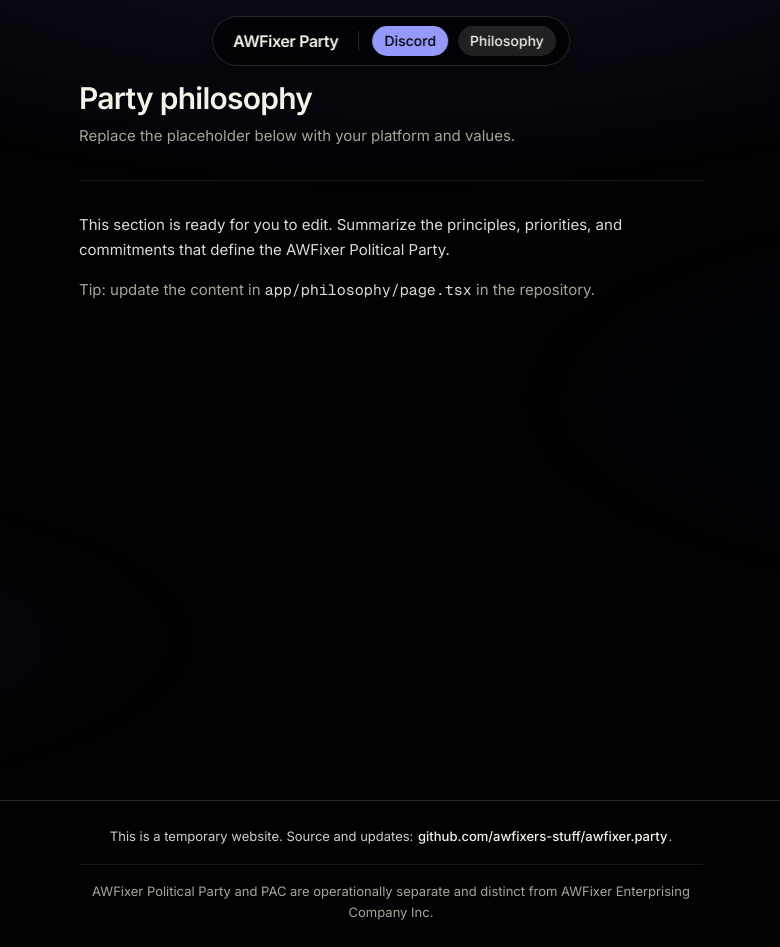
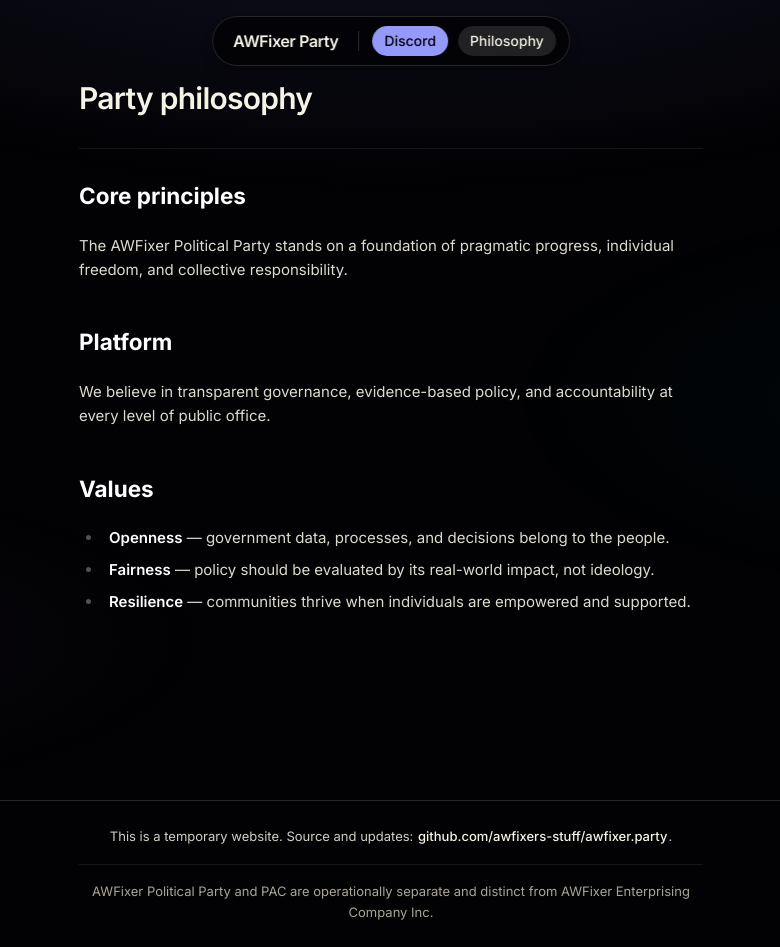
Before and after one commit to awfixers-stuff/tmp.awfixer.party, a Next.js app: page /philosophy in a window 1280 px wide. Shown: the whole page, without its empty margins (249-1029 px from the left). Built offline with nearby package versions, Linux system fonts and the light colour scheme.

Commit message:
feat: update awfixer.party

```diff
--- a/app/globals.css
+++ b/app/globals.css
@@ -1,6 +1,7 @@
 @import "tailwindcss";
 @import "tw-animate-css";
 @import "shadcn/tailwind.css";
+@plugin "@tailwindcss/typography";
 
 @custom-variant dark (&:is(.dark *));
 
--- a/app/philosophy/page.tsx
+++ b/app/philosophy/page.tsx
@@ -1,6 +1,8 @@
 import type { Metadata } from "next"
 
 import { Separator } from "@/components/ui/separator"
+
+import { PhilosophyContent } from "./philosophy-content"
 
 export const metadata: Metadata = {
   title: "Philosophy | AWFixer Political Party",
@@ -14,23 +16,10 @@
         <h1 className="font-heading text-2xl font-semibold tracking-tight sm:text-3xl">
           Party philosophy
         </h1>
-        <p className="text-[0.9375rem] leading-relaxed text-muted-foreground">
-          Replace the placeholder below with your platform and values.
-        </p>
       </header>
       <Separator className="bg-border/60" />
-      <div className="space-y-4 text-[0.9375rem] leading-relaxed text-foreground/90">
-        <p>
-          This section is ready for you to edit. Summarize the principles,
-          priorities, and commitments that define the AWFixer Political Party.
-        </p>
-        <p className="text-muted-foreground">
-          Tip: update the content in{" "}
-          <span className="font-mono text-foreground/90">
-            app/philosophy/page.tsx
-          </span>{" "}
-          in the repository.
-        </p>
+      <div className="prose prose-neutral dark:prose-invert max-w-none text-[0.9375rem] leading-relaxed text-foreground/90">
+        <PhilosophyContent />
       </div>
     </main>
   )
--- /dev/null
+++ b/app/philosophy/philosophy-content.tsx
@@ -0,0 +1,7 @@
+"use client"
+
+import Philosophy from "./philosophy.mdx"
+
+export function PhilosophyContent() {
+  return <Philosophy />
+}
--- /dev/null
+++ b/app/philosophy/philosophy.mdx
@@ -0,0 +1,13 @@
+## Core principles
+
+The AWFixer Political Party stands on a foundation of pragmatic progress, individual freedom, and collective responsibility.
+
+## Platform
+
+We believe in transparent governance, evidence-based policy, and accountability at every level of public office.
+
+## Values
+
+- **Openness** — government data, processes, and decisions belong to the people.
+- **Fairness** — policy should be evaluated by its real-world impact, not ideology.
+- **Resilience** — communities thrive when individuals are empowered and supported.
--- a/next.config.mjs
+++ b/next.config.mjs
@@ -1,4 +1,10 @@
+import createMDX from "@next/mdx"
+
 /** @type {import('next').NextConfig} */
-const nextConfig = {}
+const nextConfig = {
+  pageExtensions: ["js", "jsx", "ts", "tsx", "md", "mdx"],
+}
 
-export default nextConfig
+const withMDX = createMDX()
+
+export default withMDX(nextConfig)
--- a/package.json
+++ b/package.json
@@ -12,6 +12,11 @@
     "typecheck": "tsc --noEmit"
   },
   "dependencies": {
+    "@mdx-js/loader": "^3.1.1",
+    "@mdx-js/react": "^3.1.1",
+    "@next/mdx": "^16.2.4",
+    "@tailwindcss/typography": "^0.5.19",
+    "@types/mdx": "^2.0.13",
     "class-variance-authority": "^0.7.1",
     "clsx": "^2.1.1",
     "lucide-react": "^1.8.0",
```
Also changed, not shown: .claude/settings.local.json (added), 1 other file (tests, documents, lock files or other folders).
